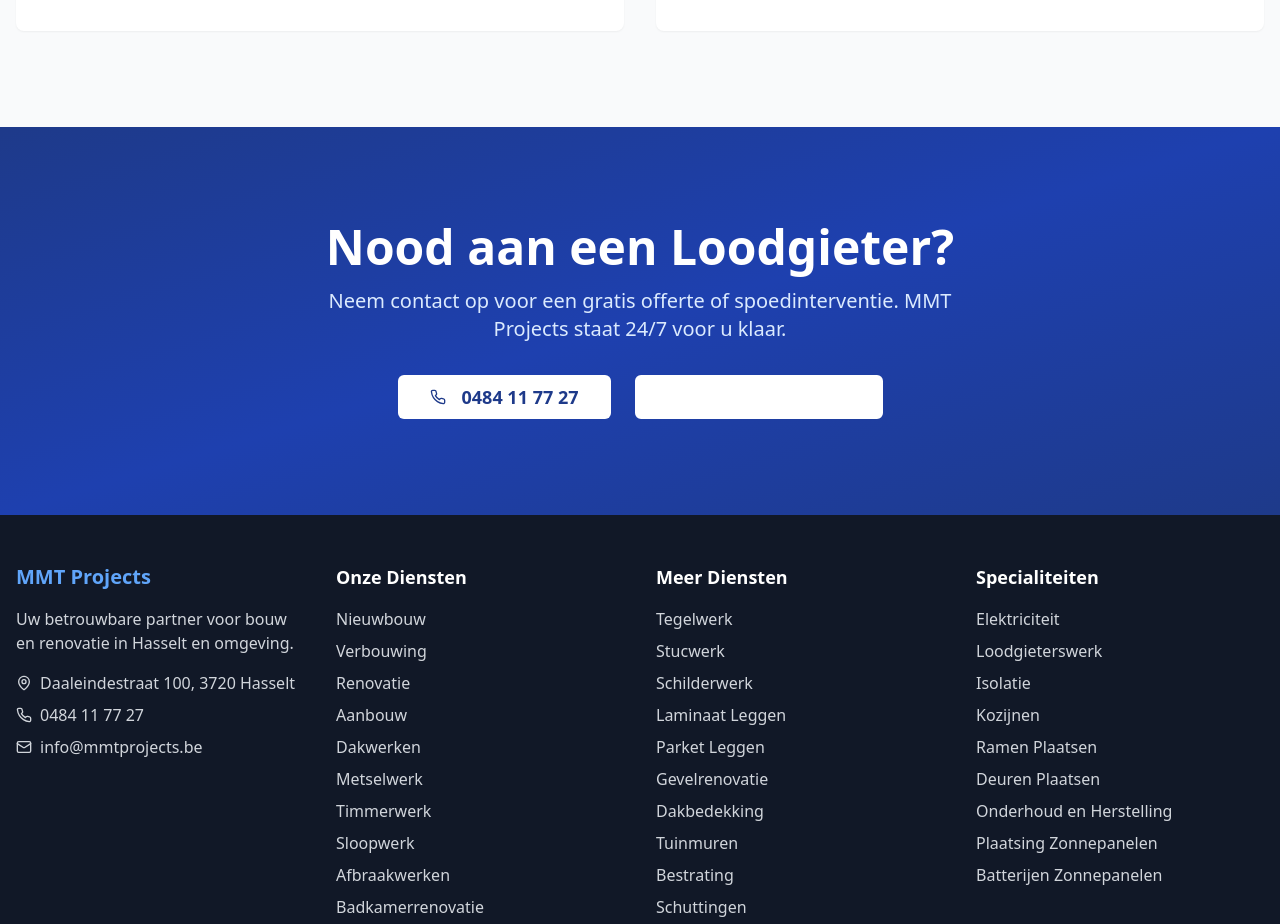
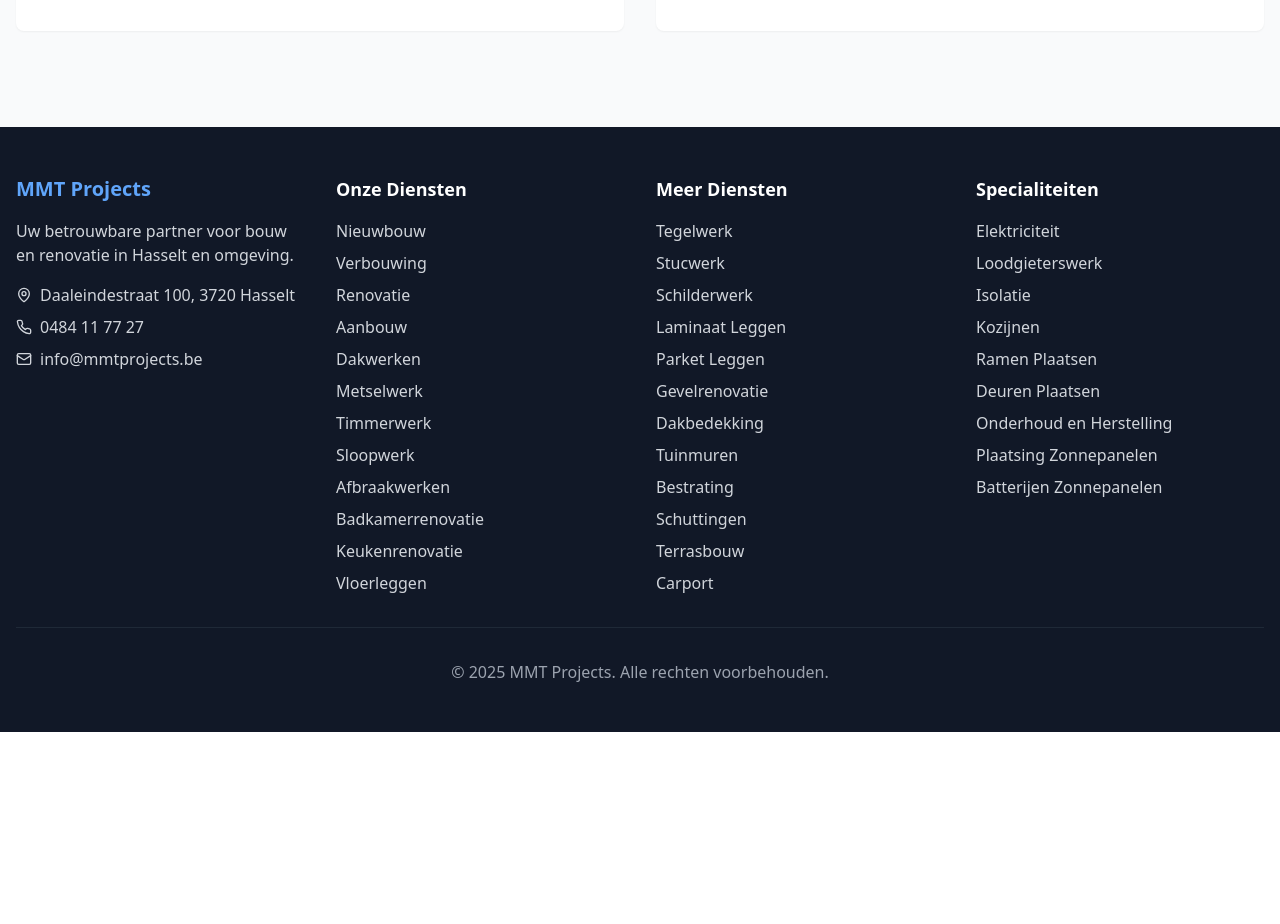
Before and after one commit to LeviHackermann/bouw-en-verbouw-gids, a React (Vite) app: page /loodgieterswerk-hasselt-limburg in a window 1280 px wide. Shown: the part 2881-3805 px from the top of the page. After the commit the page ends 3613 px from the top, so only its background shows below. Built offline with nearby package versions, Linux system fonts and the light colour scheme.

Commit message:
Remove call to action section
Removed the call to action section from the Loodgieterswerk page.

```diff
--- a/src/pages/Loodgieterswerk.tsx
+++ b/src/pages/Loodgieterswerk.tsx
@@ -246,34 +246,6 @@ const Loodgieterswerk = () => {
             </div>
           </div>
         </section>
-
-        {/* CTA Section */}
-        <section className="py-24 px-4 bg-gradient-to-br from-blue-900 via-blue-800 to-blue-900 text-white relative overflow-hidden">
-          <div className="absolute inset-0 bg-grid-pattern opacity-10"></div>
-          <div className="max-w-4xl mx-auto relative z-10">
-            <div className="text-center space-y-8">
-              <div className="space-y-4">
-                <h2 className="text-3xl sm:text-4xl lg:text-5xl font-bold">
-                  Nood aan een Loodgieter?
-                </h2>
-                <p className="text-xl text-blue-100 max-w-2xl mx-auto">
-                  Neem contact op voor een gratis offerte of spoedinterventie. MMT Projects staat 24/7 voor u klaar.
-                </p>
-              </div>
-
-              <div className="flex flex-col sm:flex-row gap-6 justify-center">
-                <Button size="lg" className="bg-white text-blue-900 hover:bg-blue-50 px-8 py-4 text-lg font-semibold">
-                  <Phone className="mr-2 h-5 w-5" />
-                  0484 11 77 27
-                </Button>
-                <Button size="lg" variant="outline" className="border-2 border-white text-white hover:bg-white hover:text-blue-900 px-8 py-4 text-lg font-semibold">
-                  <Mail className="mr-2 h-5 w-5" />
-                  E-mail versturen
-                </Button>
-              </div>
-            </div>
-          </div>
-        </section>
       </div>
 
       <Footer />
```
